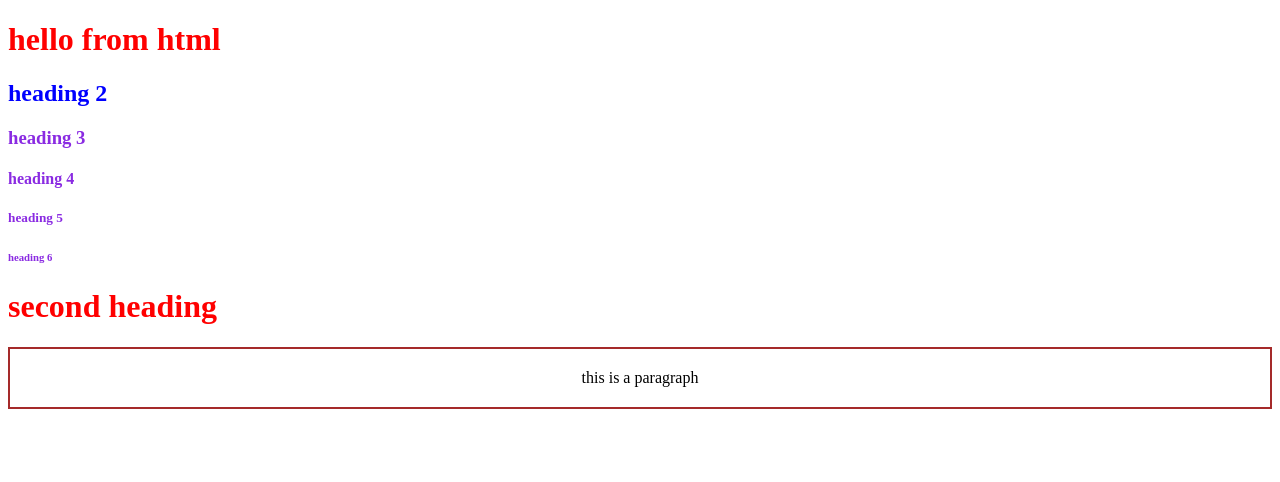
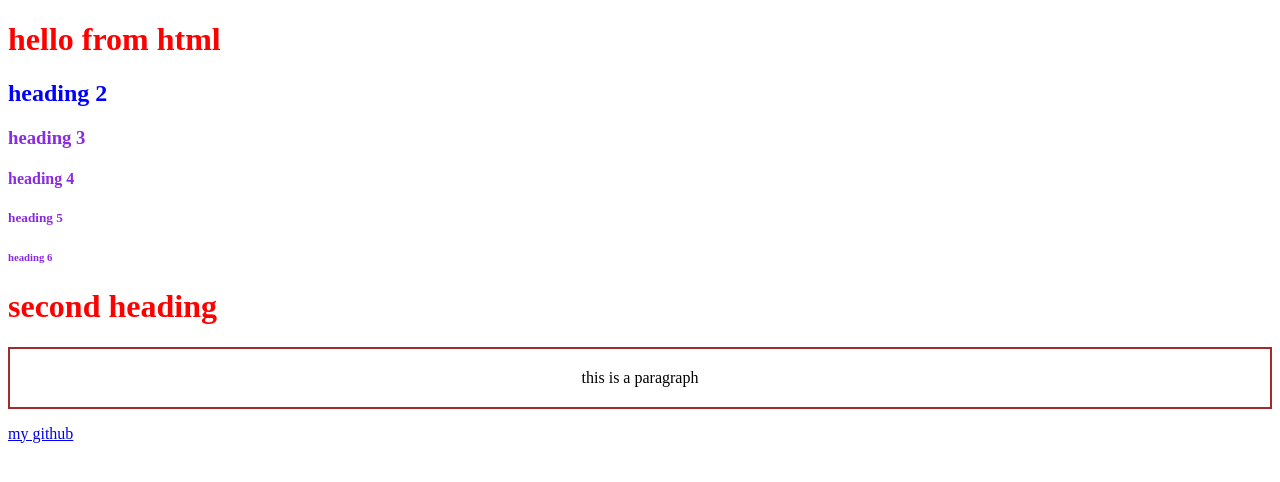
Before and after one commit to yashaswininoole-hub/autosuggest, a website: page frontend/index.html in a window 1280 px wide. Drawn offline with Linux system fonts and the light colour scheme.

Commit message:
added hyperlink

```diff
--- a/frontend/index.html
+++ b/frontend/index.html
@@ -15,7 +15,7 @@
     <h6 class="heading">heading 6</h6>
     <h1>second heading</h1>
     <p class="para">this is a paragraph</p>
-
+    <a href="https://github.com/yashaswininoole-hub/autosuggest">my github</a>
 
 
     <script src="js/index.js"></script>
```
